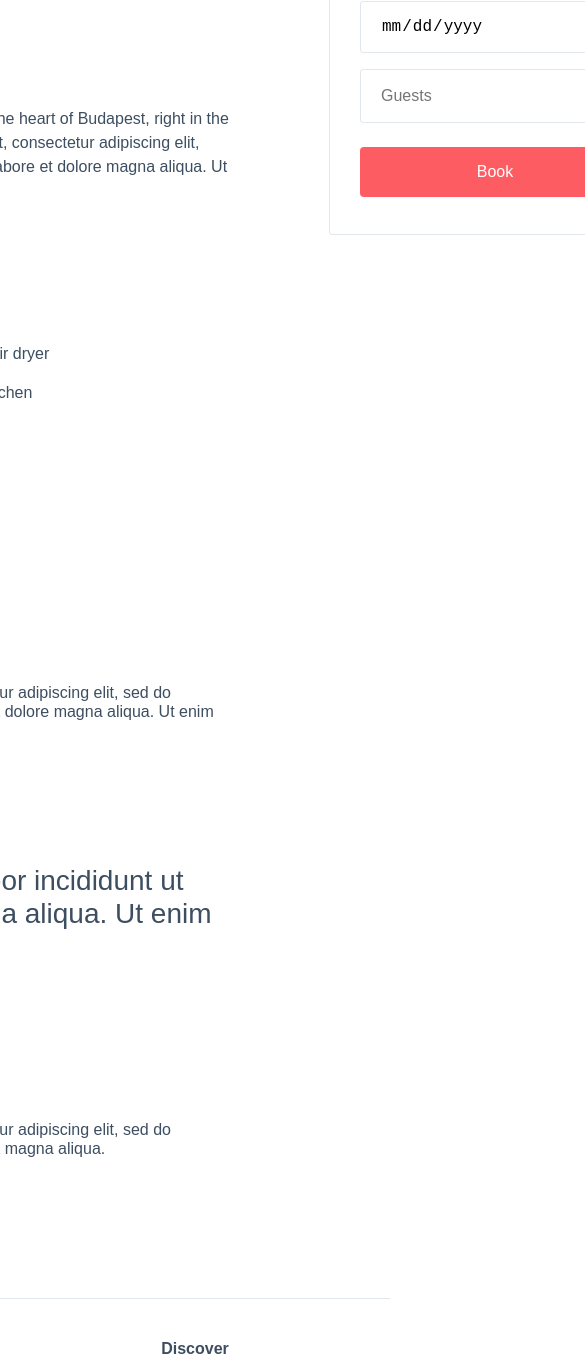
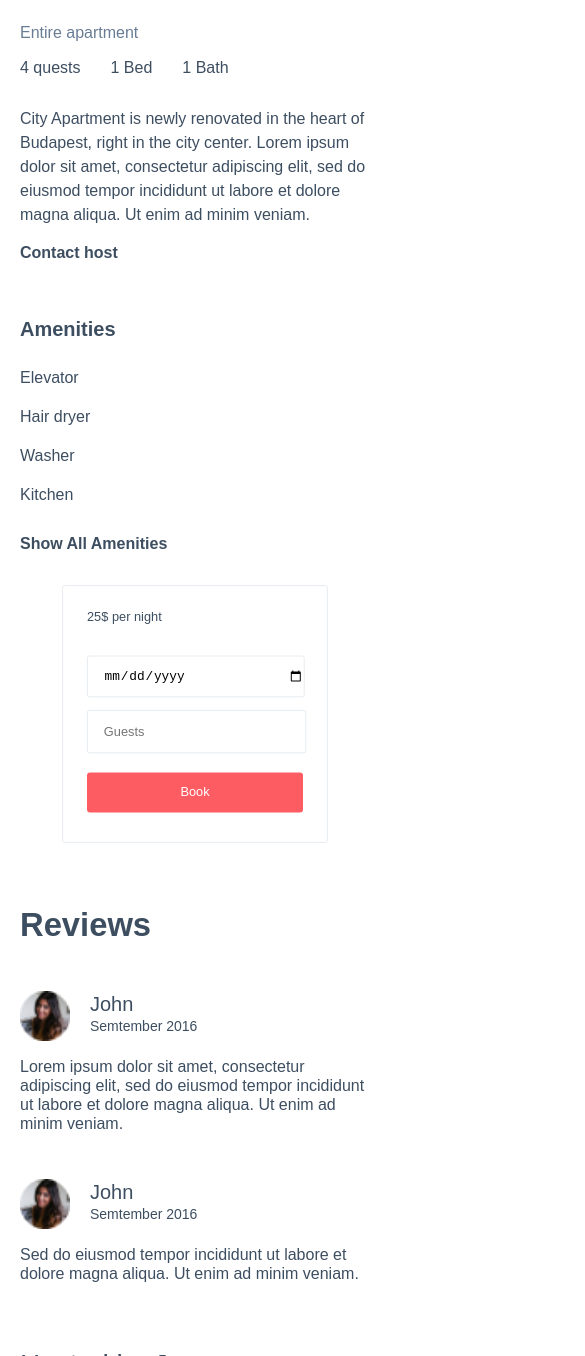
Before and after one commit to ShapovalDenys/Air_BnB, a website: page src/index.html in a window 390 px wide. Shown: the part 644-2000 px from the top of the page, 585 px wide, since content can reach past the window. Drawn offline with nearby package versions, Linux system fonts and the light colour scheme; files that its build step writes are made by us from their sources.

Commit message:
solution

```diff
--- a/src/index.html
+++ b/src/index.html
@@ -56,6 +56,16 @@
             </ul>
             <a href="#" name="Show all" class="amenities__link">Show All Amenities</a>
           </div>
+          <form class="customer-form mobile-version" action="#" method="post">
+            <div class="customer-form__block">
+              <div class="customer-form__price">25$ per night</div>
+              <input type="date" class="customer-form__date" id="date" placeholder="Date">
+              <input type="number" class="customer-form__guests" id="guests" placeholder="Guests">
+              <button class="customer-form__links" type="submit">
+                <a href="#" name="book" class="customer-form__link">Book</a>
+              </button>
+            </div>
+          </form>
           <div class="reviews-block">
             <h3 class="reviews-block__name">Reviews</h3>
             <div class="reviews-block__client">
@@ -78,7 +88,9 @@
                 <div class="client__date">Semtember 2016</div>
               </div>
             </div>
-            <p>Sed do eiusmod tempor incididunt ut labore et dolore magna aliqua. Ut enim ad minim veniam.
+            <p class="reviews-block__text">Sed do eiusmod tempor incididunt
+                ut labore et dolore magna aliqua.
+                Ut enim ad minim veniam.
             </p>
           </div>
           <div class="hosted">
@@ -93,11 +105,11 @@
               </div>
           </div>
         </div>
-        <form class="customer-form" action="#" method="post">
+        <form class="customer-form desktop-version" action="#" method="post">
           <div class="customer-form__block">
             <div class="customer-form__price">25$ per night</div>
-            <input type="date" class="customer-form__date" id="date" placeholder="Date">
-            <input type="number" class="customer-form__guests" id="guests" placeholder="Guests">
+            <input type="date" class="customer-form__date" placeholder="Date">
+            <input type="number" class="customer-form__guests" placeholder="Guests">
             <button class="customer-form__links" type="submit">
               <a href="#" name="book" class="customer-form__link">Book</a>
             </button>
--- a/src/styles/_footer.scss
+++ b/src/styles/_footer.scss
@@ -12,13 +12,15 @@
   &__main-link {
     display: grid;
     grid-template-columns: repeat(3, 430px);
-    grid-template-rows: 50px;
+    grid-gap: 10px;
     text-align: center;
   }
 }
 
 .main-link__url {
+  display: inline-block;
   font-weight: bold;
+  margin-bottom: 30px;
 }
 
 .side-link__url {
@@ -38,3 +40,16 @@
     font-size: 18px;
   }
 }
+
+@media screen and (max-width: $tabletSizeScreen) {
+  .footer {
+    &__main-link {
+      grid-template-columns: repeat(1, 430px);
+      grid-gap: 15px;
+    }
+  }
+
+  .main-link__url {
+    margin-bottom: 10px;
+  }
+}
--- a/src/styles/_header.scss
+++ b/src/styles/_header.scss
@@ -54,3 +54,20 @@
     width: 100%;
   }
 }
+
+@media screen and (max-width: $mobileSizeScreen) {
+  .header {
+    &__logo-photo {
+      display: none;
+    }
+
+    &__client-photo {
+      display: none;
+    }
+
+    &__navigation-link {
+      font-size: 14px;
+      line-height: 30px;
+    }
+  }
+}
--- a/src/styles/_variables.scss
+++ b/src/styles/_variables.scss
@@ -11,3 +11,5 @@ $mainFontColor: #3d4e61;
 $buttonStyleColor: #fd5c63;
 $contactHostColorButton: #118488;
 $animSp: 0.3s;
+$tabletSizeScreen: 1080px;
+$mobileSizeScreen: 440px;
--- a/src/styles/main.scss
+++ b/src/styles/main.scss
@@ -7,6 +7,7 @@
 //Головний блок, параметри головного блоку//
 
 .main-block {
+  margin: 0 20px;
   display: flex;
   justify-content: center;
   margin-top: 29px;
@@ -20,13 +21,13 @@
 //блок з описом продукту//
 
 .product-block {
-  width: 500px;
+  max-width: 500px;
   display: inline-block;
   font-weight: $normalFontweight;
   &__article {
     font-size: 36px;
     line-height: 42px;
-    width: 500px;
+    max-width: 500px;
     height: 50px;
   }
 
@@ -59,6 +60,10 @@
     color: $mainFontColor;
     @include normalFontSize;
     font-weight: bold;
+    transition: $animSp;
+    &:hover {
+      color: $buttonStyleColor;
+    }
   }
 }
 
@@ -95,6 +100,10 @@
     color: $mainFontColor;
     font-weight: bold;
     margin-top: 20px;
+    transition: $animSp;
+    &:hover {
+      color: $buttonStyleColor;
+    }
   }
 }
 
@@ -243,3 +252,33 @@
     }
   }
 }
+
+.mobile-version {
+  display: none;
+}
+
+@media screen and (max-width: $tabletSizeScreen) {
+  .main-block__description,
+  .main-block {
+    display: flex;
+    justify-content: center;
+  }
+
+  .desktop-version {
+    display: none;
+  }
+
+  .mobile-version {
+    margin-top: 40px;
+    display: block;
+    transform: scale(0.8);
+  }
+
+  .customer-form {
+    margin: auto;
+  }
+
+  .reviews-block {
+    margin-top: 0;
+  }
+}
```
